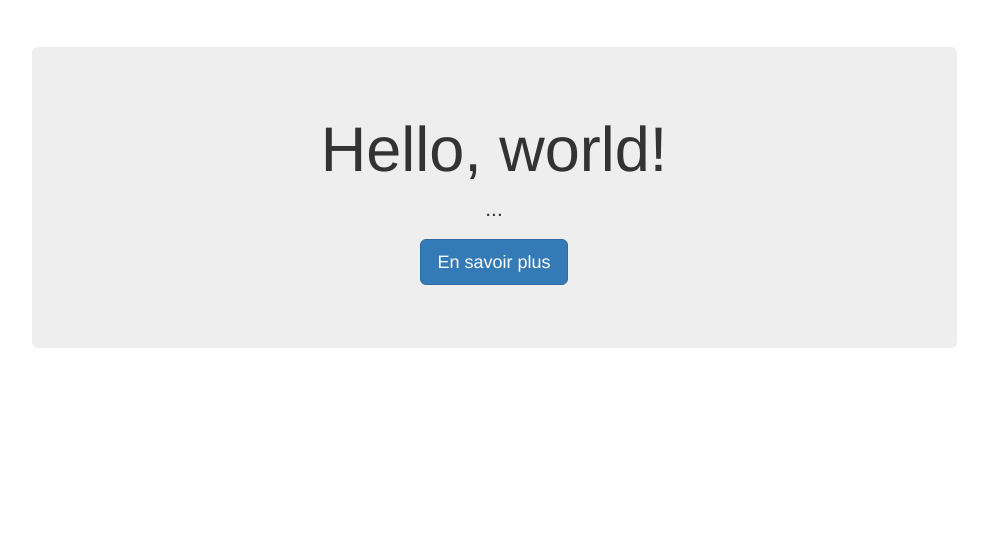
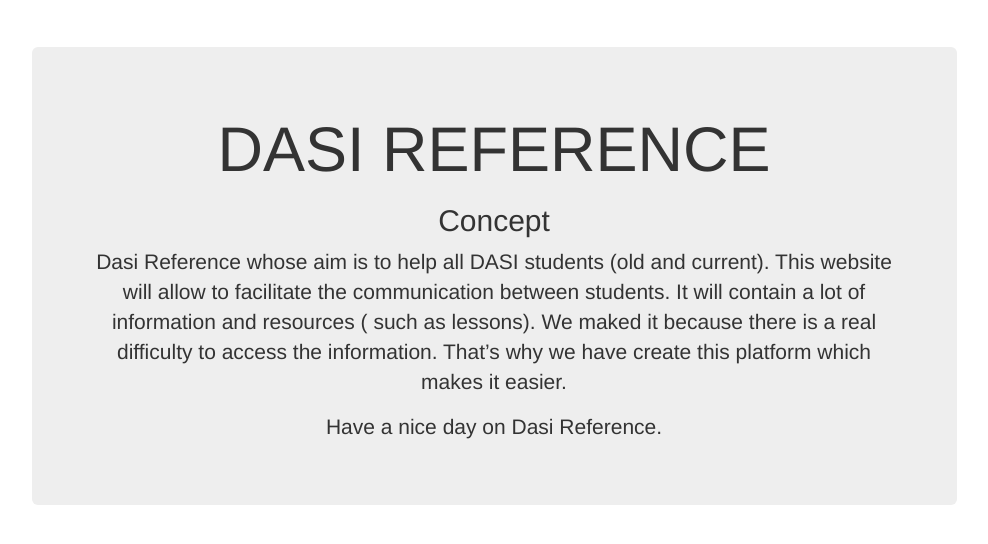
Before and after one commit to MohamedAharchi/dasireference, a PHP site: page /index.php?uc=home in a window 1280 px wide. Shown: the part 53-597 px from the top of the page, without its empty margins (146-1134 px from the left). Run offline with PHP 8.4, Linux system fonts and the light colour scheme; some libraries are stand-ins or nearby versions.

Commit message:
Mohamed - Home page

```diff
--- a/reference/vues/v_home.php
+++ b/reference/vues/v_home.php
@@ -4,9 +4,11 @@
                 <div class="col-md-1"></div>
                 <div class="jumbotron col-md-10">
                     <center>
-                    <h1>Hello, world!</h1>
-                    <p>...</p>
-                    <p><a class="btn btn-primary btn-lg" href="#" role="button">En savoir plus</a></p>
+                    <h1>DASI REFERENCE</h1>
+                    <h2>Concept</h2>
+                    <p>Dasi Reference whose aim is to help all DASI students (old and current). This website will allow to facilitate the communication between students. It will contain a lot of information and resources ( such as lessons).  We maked it because there is a real difficulty to access the information. That’s why we have create this platform which makes it easier.
+                    </p>
+                    <p>Have a nice day on Dasi Reference.</p>
                     </center>
                 </div>
                 <div class="col-md-1"></div>
--- a/reference/vues/v_homework.php
+++ b/reference/vues/v_homework.php
@@ -8,3 +8,9 @@
 
         </div>
 <?php include'vues/v_contact.php';  ?>
+<script src="http://ajax.googleapis.com/ajax/libs/jquery/1.11.0/jquery.min.js"></script>
+<script>
+    $(document).ready(function() {
+        $('.classysocial').ClassySocial();
+    });
+</script>
```
Also changed, not shown: reference/vues/v_usefulLink.php (+7 -1 lines).
